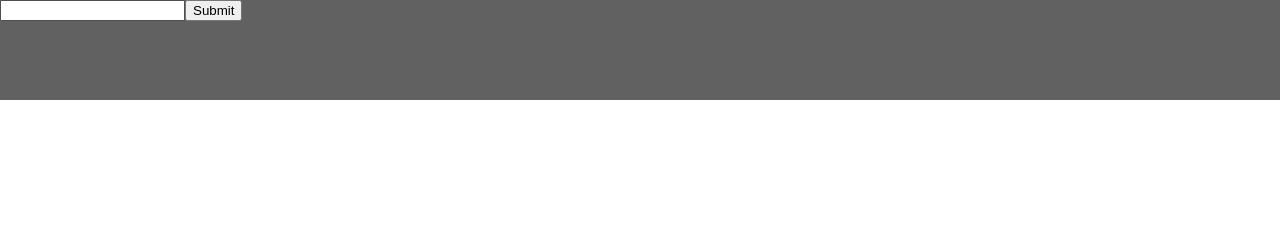
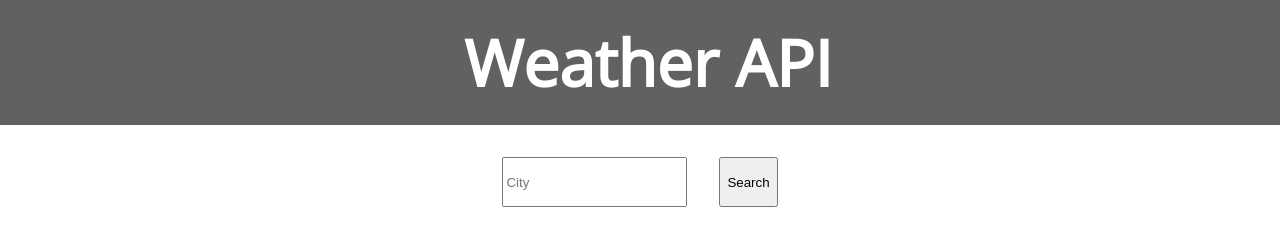
Before and after one commit to tyler1588/odin-weather, a website built with webpack: page dist/index.html in a window 1280 px wide. Built offline with nearby package versions, Linux system fonts and the light colour scheme.

Commit message:
add fonts to page and style navbar

```diff
--- a/src/displayHeader.js
+++ b/src/displayHeader.js
@@ -4,17 +4,8 @@ export default function displayHeader(){
     header.classList.add('header');
     container.appendChild(header);
 
-    const locationInput = document.createElement('form');
-    locationInput.classList.add('location-input');
-    header.appendChild(locationInput);
-
-    const cityInput = document.createElement('input');
-    cityInput.type = 'text';
-    cityInput.name = 'city';
-    locationInput.appendChild(cityInput);
-
-    const locationSubmit = document.createElement('input');
-    locationSubmit.type = 'submit';
-    locationSubmit.value = 'Submit';
-    locationInput.appendChild(locationSubmit);
+    const title = document.createElement('h1');
+    title.innerHTML = 'Weather API';
+    title.classList.add('title');
+    header.append(title);
 }
--- /dev/null
+++ b/src/displayPage.js
@@ -0,0 +1,23 @@
+export default function displayPage(){
+    const container = document.querySelector('.container');
+    const main = document.createElement('div');
+    main.classList.add('main');
+    container.appendChild(main);
+
+    const locationInput = document.createElement('form');
+    locationInput.classList.add('location-input');
+    main.appendChild(locationInput);
+
+    const cityInput = document.createElement('input');
+    cityInput.type = 'text';
+    cityInput.name = 'city';
+    cityInput.placeholder = 'City';
+    cityInput.classList.add('city-input');
+    locationInput.appendChild(cityInput);
+
+    const locationSubmit = document.createElement('input');
+    locationSubmit.type = 'submit';
+    locationSubmit.value = 'Search';
+    locationSubmit.classList.add('location-submit');
+    locationInput.appendChild(locationSubmit);
+}
--- a/src/index.js
+++ b/src/index.js
@@ -1,11 +1,10 @@
-import displayWeatherData from "./displayWeatherData";
 import displayHeader from "./displayHeader";
 import './styles.css'
 import handleUserInput from "./handleUserInput";
-import getWeatherData from "./getWeatherData";
-import parseWeatherData from "./parseWeatherData";
+import displayPage from "./displayPage";
 
 (() => {
     displayHeader();
+    displayPage();
     handleUserInput();
 })();
--- a/src/styles.css
+++ b/src/styles.css
@@ -1,9 +1,52 @@
+@font-face {
+    font-family: 'OpenSans';
+    src: url('./OpenSans-Regular.ttf');
+  }
+
 body {
     margin: 0;
+    font-family: 'OpenSans';
 }
 
 
 .header {
-    height: 100px;
+    display: flex;
+    justify-content: center;
+    align-items: center;
+    padding-left: 1rem;
+    height: 125px;
     background-color: #616161;
+    color: white;
 }
+
+.main {
+    display: flex;
+    justify-content: center;
+    align-items: center;
+    padding-top: 2rem;
+}
+
+.location-input {
+    display: flex;
+    justify-content: center;
+    align-items: center;
+    width: fit-content;
+    height: fit-content;
+}
+
+
+.city-input {
+    height: 44px;
+}
+
+.location-submit {
+    height: 50px;
+}
+.city-input, .location-submit {
+    margin-left: 1rem;
+    margin-right: 1rem;
+}
+
+.title {
+    font-size: 4rem;
+}
--- a/webpack.config.js
+++ b/webpack.config.js
@@ -12,6 +12,10 @@ module.exports = {
         test: /\.css$/i,
         use: ['style-loader', 'css-loader'],
       },
+      {
+        test: /\.(woff|woff2|eot|ttf|otf)$/i,
+        type: 'asset/resource',
+      },
     ],
   },
 };
```
Also changed, not shown: dist/57cd57a648021fa1c396.ttf (added), dist/9c7806d7ef7d294f568e.ttf (added), dist/bundle.js, src/OpenSans-Regular.ttf (added).
